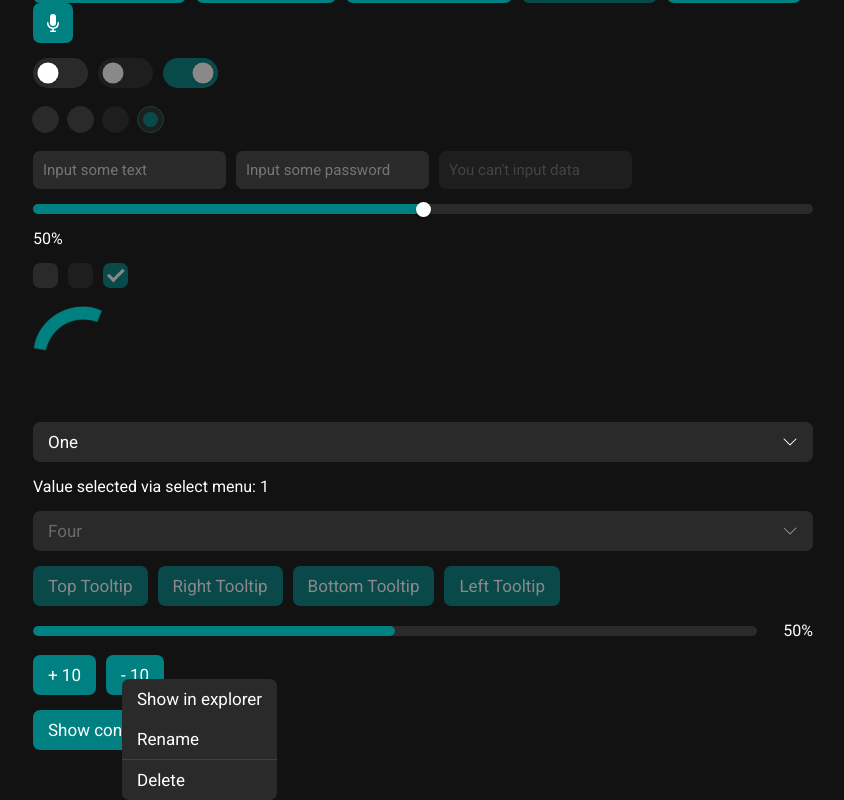
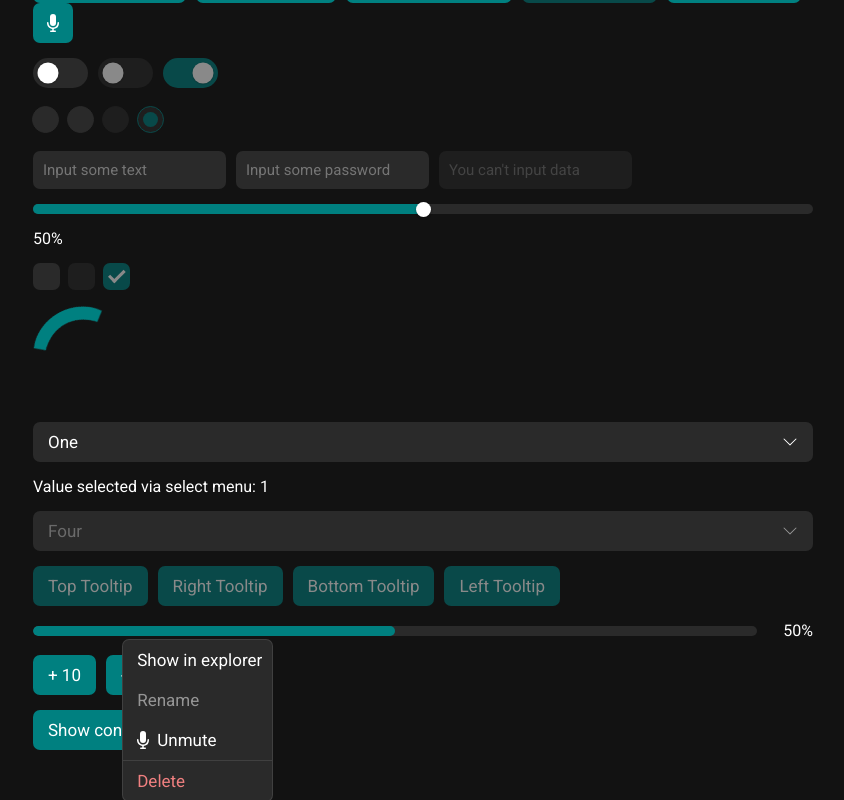
Before and after one commit to Kokapuk/vue-ui-kit, a Vue app: page / in a window 1280 px wide. Both pictures are taken after a click on the button "Show context menu". Shown: the part 87-887 px from the top of the page, without its empty margins (217-1061 px from the left). Built offline with nearby package versions, Linux system fonts and the light colour scheme.

Commit message:
Better context menu

```diff
--- a/src/App.vue
+++ b/src/App.vue
@@ -99,7 +99,7 @@
     <div class="seperator"></div>
 
     <ContextMenu
-      @close-request="() => (showContextMenu = false)"
+      @close="() => (showContextMenu = false)"
       :show="showContextMenu"
       :offset-x="contextMenuOffest.x"
       :offset-y="contextMenuOffest.y"
@@ -112,15 +112,24 @@
         },
         {
           text: 'Rename',
+          disabled: true,
           clickHandle: () => {
             log(2);
           },
+        },
+        {
+          text: 'Unmute',
+          icon: Microphone,
           separator: true,
+          clickHandle: () => {
+            log(3);
+          },
         },
         {
           text: 'Delete',
+          danger: true,
           clickHandle: () => {
-            log(3);
+            log(4);
           },
         },
       ]" />
--- a/src/assets/base.css
+++ b/src/assets/base.css
@@ -11,6 +11,8 @@
   outline: 0;
   user-select: none;
   font-family: 'Roboto', sans-serif;
+  -webkit-font-smoothing: antialiased;
+  -moz-osx-font-smoothing: grayscale;
 }
 
 .theme-light {
@@ -36,8 +38,9 @@ html {
 
   /* --accent: 105, 90, 205; */
   /* --accent: 46, 139, 87; */
+  /* --accent: 220, 20, 60; */
   --accent: 0, 128, 128;
-  /* --accent: 220, 20, 60; */
+  --danger: 240, 128, 128;
 
   --transition: all 200ms;
   --transition-duration: 200ms;
--- a/src/assets/checkbox.css
+++ b/src/assets/checkbox.css
@@ -20,7 +20,8 @@
   height: 100%;
   background-color: rgb(var(--light-gray));
   border-radius: var(--border-radius);
-  transition: all 200ms;
+  border: 1px solid transparent;
+  transition: all var(--transition-duration);
 }
 
 .checkbox:checked::before {
@@ -28,19 +29,19 @@
 }
 
 .checkbox:not(:checked):hover::before {
-  background-color: rgb(var(--accent));
+  border-color: rgb(var(--accent));
 }
 
 .checkbox:checked:hover:before {
-  background-color: rgb(var(--light-gray));
+  border-color: rgb(var(--font-color));
 }
 
 .checkbox::after {
   content: '';
   position: absolute;
   visibility: visible;
-  left: calc(25% - 1px);
-  top: 25%;
+  left: 25%;
+  top: calc(25% + 1px);
   width: 0%;
   height: 50%;
   border: 3px solid white;
@@ -49,7 +50,7 @@
   border-left-color: rgba(255, 255, 255, 0);
   opacity: 0;
   rotate: -45deg;
-  transition: all 200ms;
+  transition: all var(--transition-duration);
 }
 
 .checkbox:checked::after {
--- a/src/components/ContextMenu.vue
+++ b/src/components/ContextMenu.vue
@@ -1,17 +1,16 @@
 <template>
   <div
-    @blur="menuContainerBlurHandle"
+    @blur="() => emit('close')"
     ref="menuContainer"
     tabindex="0"
     :class="['menu-container', { shown: props.show }]"
     :style="{ left: clampHorizontal(props.offsetX) + 'px', top: clampVertical(props.offsetY) + 'px' }">
     <Button
-      @blur="menuItemBlurHandle"
-      @focus="() => (hasFocus = true)"
       v-for="item in props.menuItems"
       @click="(event) => menuItemClickHandle(event, item)"
       :disabled="item.disabled"
-      :class="['menu-item', item.separator && 'separator']">
+      :class="['menu-item icon-button', item.separator && 'separator', item.danger && 'danger']">
+      <Component class="icon-button__icon" v-if="item.icon !== undefined" :is="item.icon" />
       {{ item.text }}
     </Button>
   </div>
@@ -21,11 +20,13 @@
 export interface IMenuItem {
   text: string;
   disabled?: boolean;
+  icon?: Component;
+  separator?: boolean;
+  danger?: boolean;
   clickHandle?: (event: MouseEvent) => void;
-  separator?: boolean;
 }
 
-import { ref, watch } from 'vue';
+import { ref, watch, type Component } from 'vue';
 import Button from './Button.vue';
 
 interface IProps {
@@ -36,15 +37,13 @@ interface IProps {
 }
 
 const props = defineProps<IProps>();
-const emit = defineEmits(['closeRequest']);
+const emit = defineEmits(['close']);
 const menuContainer = ref<null | HTMLDivElement>(null);
-const hasFocus = ref(false);
 
 watch(
   () => props.show,
   () => {
     if (props.show) menuContainer.value!.focus();
-    hasFocus.value = false;
   }
 );
 
@@ -68,20 +67,11 @@ function clampVertical(y: number) {
   return y;
 }
 
-function menuContainerBlurHandle() {
-  setTimeout(() => {
-    if (!hasFocus.value) emit('closeRequest');
-  });
-}
-
 function menuItemClickHandle(event: MouseEvent, item: IMenuItem) {
   item.clickHandle && item.clickHandle(event);
-  emit('closeRequest');
-}
-
-function menuItemBlurHandle() {
-  hasFocus.value = false;
-  menuContainerBlurHandle();
+  menuContainer.value!.focus();
+  menuContainer.value!.blur();
+  emit('close');
 }
 </script>
 
@@ -93,12 +83,13 @@ function menuItemBlurHandle() {
   background-color: rgb(var(--light-gray));
   width: min-content;
   border-radius: var(--border-radius);
+  border: 1px solid rgb(var(--font-color), 0.1);
   overflow: hidden;
   opacity: 0;
-  transition: opacity var(--transition-duration), left var(--transition-duration), top var(--transition-duration);
+  transition: opacity var(--transition-duration);
 }
 
-.menu-container.shown {
+.menu-container:focus-within {
   pointer-events: all;
   opacity: 1;
 }
@@ -114,4 +105,8 @@ function menuItemBlurHandle() {
 .menu-item.separator {
   border-bottom: 1px solid rgb(var(--font-color), 0.1);
 }
+
+.menu-item.danger {
+  --font-color: var(--danger);
+}
 </style>
```
